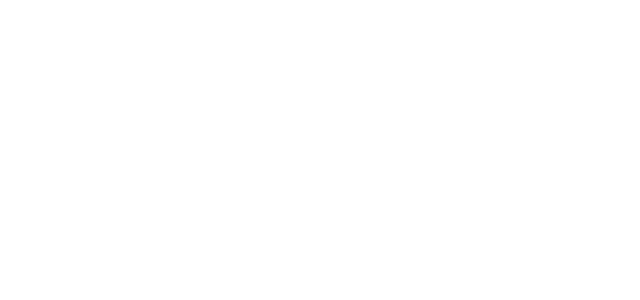
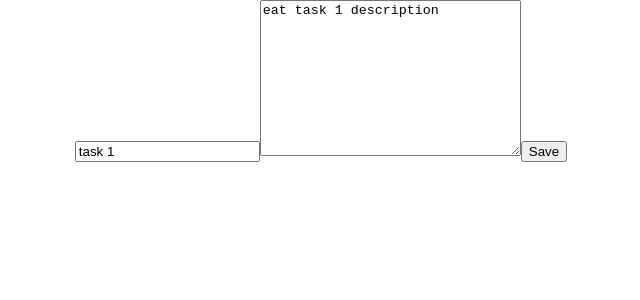
Before and after one commit to lucianatux/frontendProjects, a React (Create React App) app in the folder reactReduxExample/crud-app/: page /edit-task/1 in a window 1280 px wide. Before the commit this address had no page. Shown: the top 300 px of the page, without its empty margins (319-959 px from the left). Built offline with nearby package versions, Linux system fonts and the light colour scheme.

Commit message:
listo crud

```diff
--- a/reactReduxExample/crud-app/src/App.js
+++ b/reactReduxExample/crud-app/src/App.js
@@ -11,6 +11,7 @@
         <Routes>
           <Route path='/' element={<TaskList/>} />
           <Route path='/create-task' element={<TaskForm/>} />
+          <Route path='/edit-task/:id' element={<TaskForm/>} />
         </Routes>
       </BrowserRouter>
     </div>
--- a/reactReduxExample/crud-app/src/components/TaskForm.js
+++ b/reactReduxExample/crud-app/src/components/TaskForm.js
@@ -1,10 +1,10 @@
 //rfce
 //import {useSelector} from 'react-redux'
-import {useState} from 'react';
-import {useDispatch} from 'react-redux';
-import {addTask} from '../features/tasks/taskSlice';
+import {useState, useEffect} from 'react';
+import {useDispatch, useSelector} from 'react-redux';
+import {addTask, editTask} from '../features/tasks/taskSlice';
 import {v4 as uuid} from 'uuid';
-import {useNavigate} from 'react-router-dom';
+import {useNavigate, useParams} from 'react-router-dom';
 
 function TaskForm() {
   const [task, setTask] = useState({
@@ -14,6 +14,8 @@
 
   const dispatch = useDispatch();
   const navigate = useNavigate();
+  const params = useParams();
+  const tasks = useSelector(state => state.tasks)
 
   const handleChange = e => {
     //console.log(e.target.name, e.target.value);
@@ -25,21 +27,45 @@
 
   const handleSubmit = e => {
     e.preventDefault();
-    console.log(task);
-    dispatch(addTask({
-      ...task,
-      id: uuid(),
-    }));
+
+    if(params.id){
+      dispatch(editTask(task));
+    } else{
+      dispatch(addTask({
+        ...task,
+        id: uuid(),
+      }));
+    }
+
     navigate('/');
   }
 
+  useEffect(() => {
+    console.log(params);
+    if(params.id){
+      setTask(tasks.find(task => task.id === params.id));
+    }
+  }, []);
+
   return (
     <form onSubmit={handleSubmit}>
-      <input name='title' type='text' placeholder='title' onChange={handleChange}/>
-      <textarea name="description" placeholder='description' cols="30" rows="10" onChange={handleChange}></textarea>
+      <input
+      name='title'
+      type='text'
+      placeholder='title'
+      onChange={handleChange}
+      value={task.title}
+      />
+      <textarea
+      name="description"
+      placeholder='description'
+      cols="30" rows="10"
+      onChange={handleChange}
+      value={task.description}
+      ></textarea>
       <button>Save</button>
     </form>
   )
 }
 
-export default TaskForm
+export default TaskForm;
--- a/reactReduxExample/crud-app/src/components/TaskList.js
+++ b/reactReduxExample/crud-app/src/components/TaskList.js
@@ -8,7 +8,7 @@
 const dispatch = useDispatch();
 
 const handleDelete = (id) => {
-  console.log(id);
+  //console.log(id);
   dispatch(deleteTask(id));
 };
 
@@ -23,6 +23,7 @@
           <h3>{task.title}</h3>
           <p>{task.description}</p>
           <button onClick={() => handleDelete(task.id)}>Delete</button>
+          <Link to= {`/edit-task/${task.id}`} >Edit</Link>
         </div>
       )
 
--- a/reactReduxExample/crud-app/src/features/tasks/taskSlice.js
+++ b/reactReduxExample/crud-app/src/features/tasks/taskSlice.js
@@ -36,9 +36,18 @@
             if(taskFound){
                 state.splice(state.indexOf(taskFound),1);
             }
+        },
+        editTask: (state, action) => {
+            //console.log(action.payload);
+            const {id, title, description} = action.payload;
+            const foundTask = state.find(task => task.id === id);
+            if(foundTask){
+                foundTask.title = title;
+                foundTask.description = description;
+            }
         }
     }
 })
 
-export const {addTask, deleteTask} = taskSlice.actions
+export const {addTask, deleteTask, editTask} = taskSlice.actions
 export default taskSlice.reducer
```
